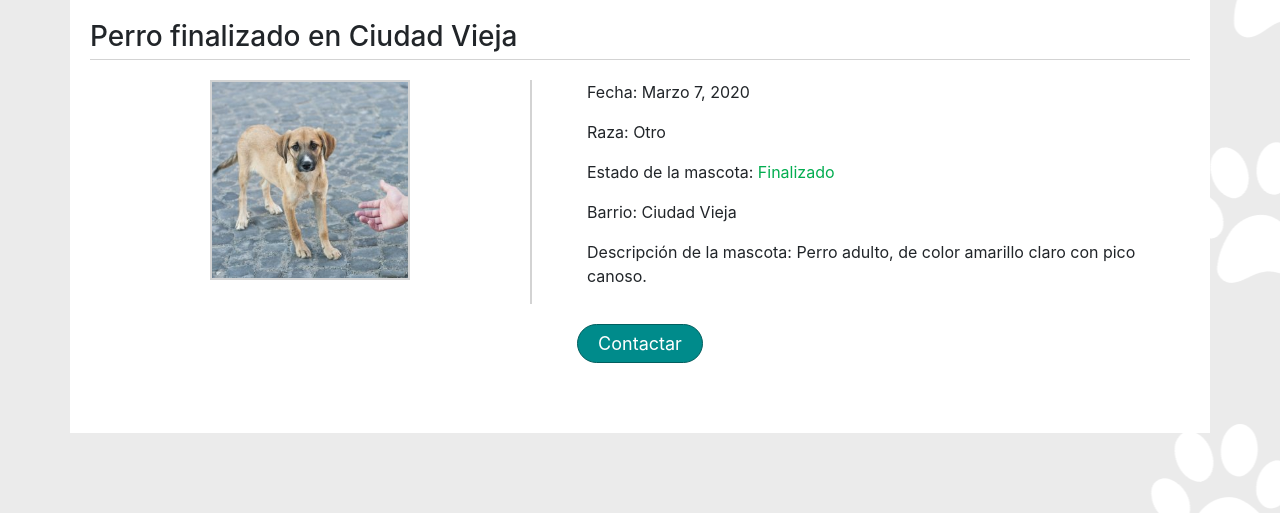
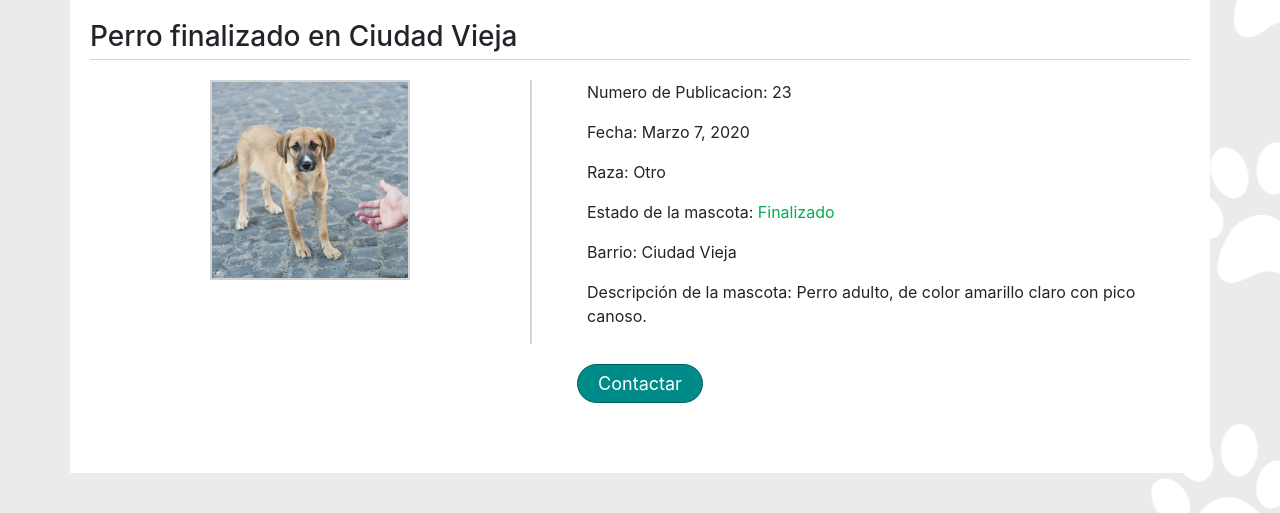
Before and after one commit to Shadowpride/Mascotas-Perdidas.uy, a Django app: page /ver_publicacion/23/ in a window 1280 px wide. Shown: the part 119-632 px from the top of the page. Run offline with Django 3.2, Linux system fonts and the light colour scheme; data comes from the database, SQL or seed files in the repository; parts of the project's set-up code (start-up, migrations or seed data) failed here and were passed over; some libraries are stand-ins or nearby versions.

Commit message:
ver ID en publicacion

```diff
--- a/Mascotasperdidas/Mascotasperdidas/templates/ver_publicacion.html
+++ b/Mascotasperdidas/Mascotasperdidas/templates/ver_publicacion.html
@@ -31,6 +31,7 @@
     </div>
 
     <div id="info_publicacion">
+        <p>Numero de Publicacion: {{ publicacion.id }}</p>
         <p>Fecha: {{ publicacion.fecha }}</p>
 
         <!--------------   NO FUNCIONA COMO DEBERIA   -------------->
```
